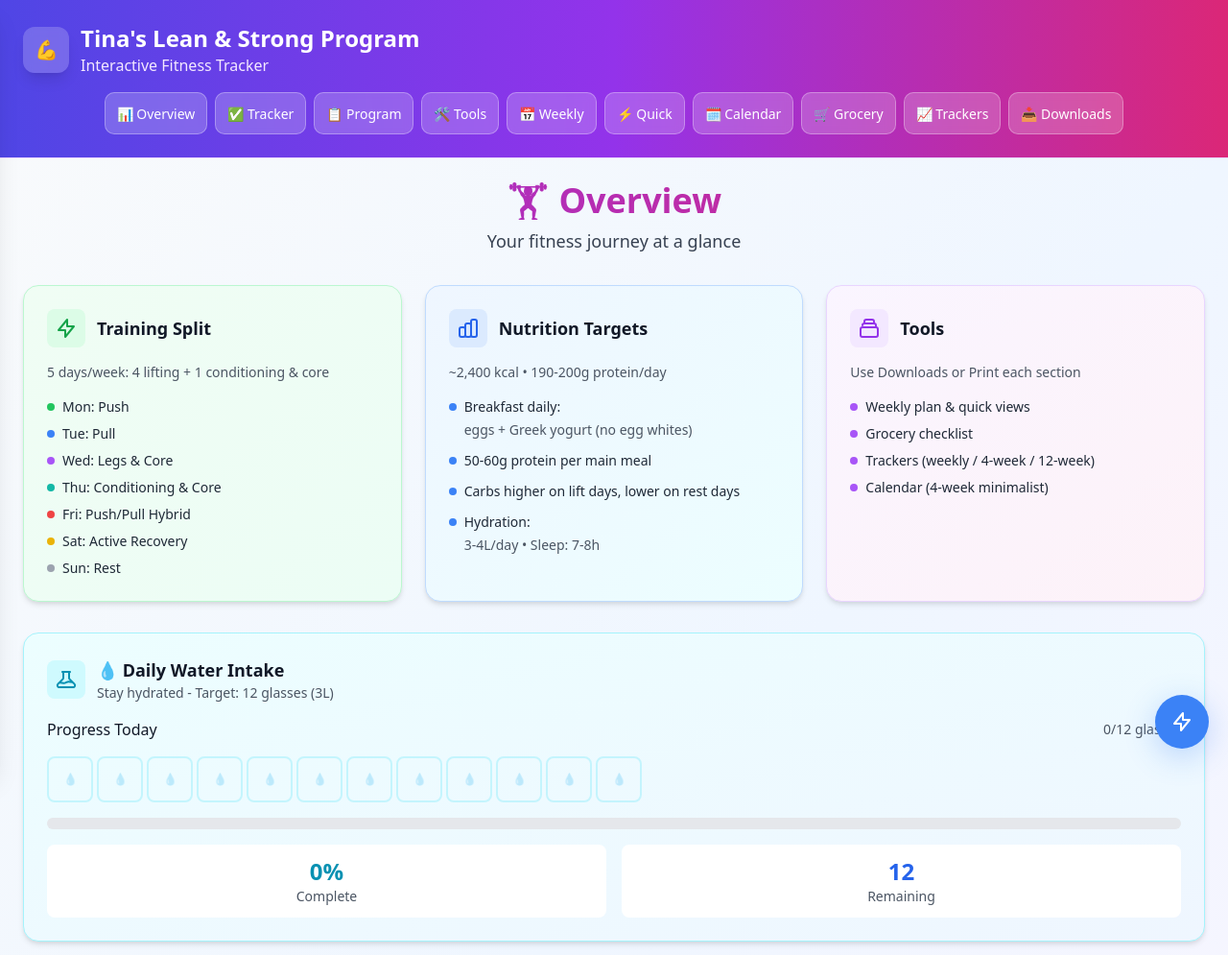
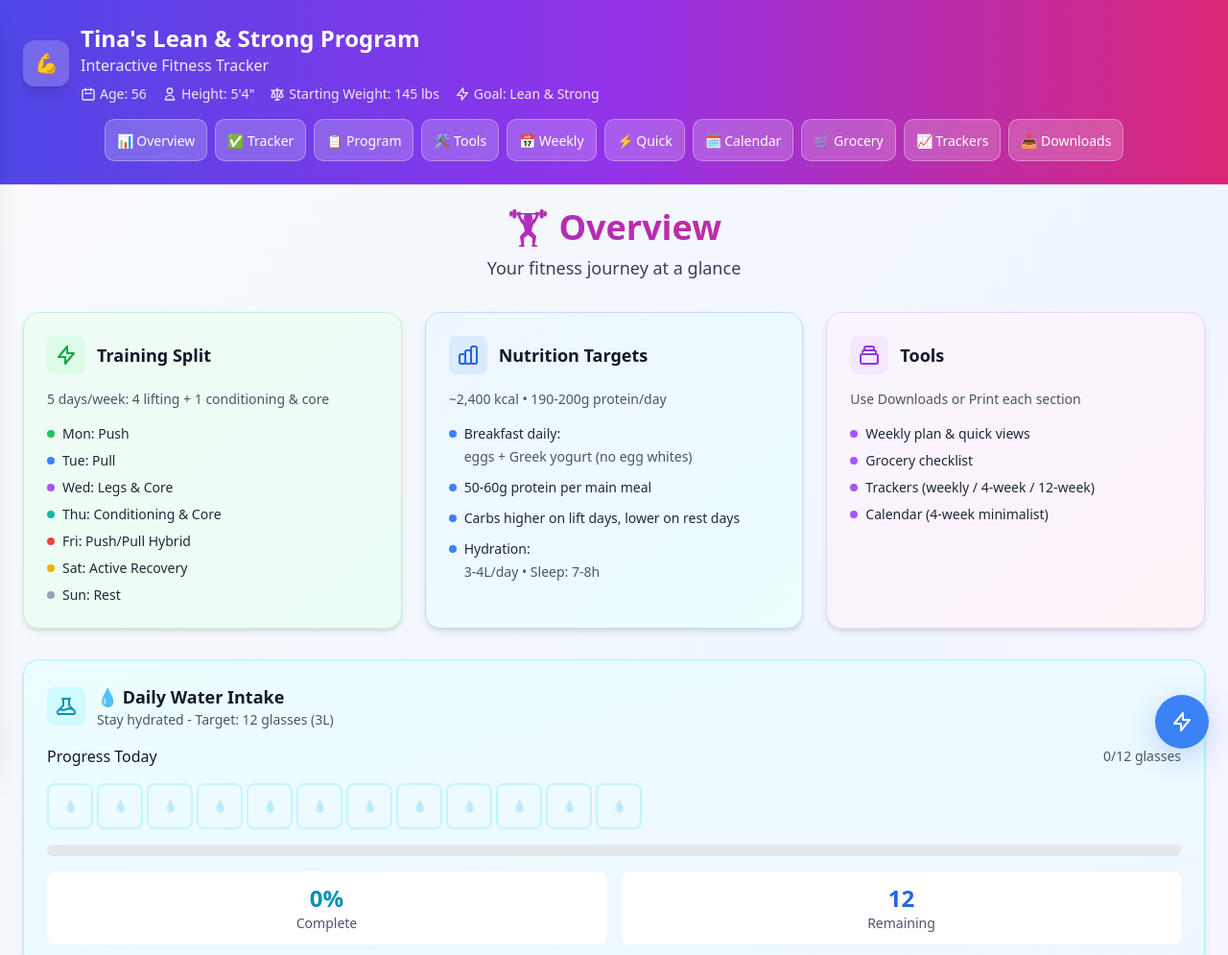
Before and after one commit to curtismu7/sixpack-tina, a website: page public/index.html in a window 1280 px wide. Shown: the top 995 px of the page at 96% size. Drawn offline with nearby package versions, Linux system fonts and the light colour scheme.

Commit message:
Add Tina's bio information to header (age 56, height 5'4", starting weight 145 lbs)

```diff
--- a/public/index.html
+++ b/public/index.html
@@ -235,9 +235,35 @@
           </svg>
         </button>
         <div class="w-12 h-12 rounded-xl bg-white/20 backdrop-blur-sm text-white grid place-content-center font-bold text-xl shadow-lg">💪</div>
-        <div>
+        <div class="flex-1">
           <h1 class="text-2xl font-bold text-white">Tina's Lean & Strong Program</h1>
           <p class="text-purple-100">Interactive Fitness Tracker</p>
+          <div class="flex flex-wrap gap-4 mt-2 text-sm text-purple-100">
+            <span class="flex items-center gap-1">
+              <svg class="w-4 h-4" fill="none" stroke="currentColor" viewBox="0 0 24 24">
+                <path stroke-linecap="round" stroke-linejoin="round" stroke-width="2" d="M8 7V3m8 4V3m-9 8h10M5 21h14a2 2 0 002-2V7a2 2 0 00-2-2H5a2 2 0 00-2 2v12a2 2 0 002 2z"></path>
+              </svg>
+              Age: 56
+            </span>
+            <span class="flex items-center gap-1">
+              <svg class="w-4 h-4" fill="none" stroke="currentColor" viewBox="0 0 24 24">
+                <path stroke-linecap="round" stroke-linejoin="round" stroke-width="2" d="M16 7a4 4 0 11-8 0 4 4 0 018 0zM12 14a7 7 0 00-7 7h14a7 7 0 00-7-7z"></path>
+              </svg>
+              Height: 5'4"
+            </span>
+            <span class="flex items-center gap-1">
+              <svg class="w-4 h-4" fill="none" stroke="currentColor" viewBox="0 0 24 24">
+                <path stroke-linecap="round" stroke-linejoin="round" stroke-width="2" d="M3 6l3 1m0 0l-3 9a5.002 5.002 0 006.001 0M6 7l3 9M6 7l6-2m6 2l3-1m-3 1l-3 9a5.002 5.002 0 006.001 0M18 7l3 9m-3-9l-6-2m0-2v2m0 16V5m0 16H9m3 0h3"></path>
+              </svg>
+              Starting Weight: 145 lbs
+            </span>
+            <span class="flex items-center gap-1">
+              <svg class="w-4 h-4" fill="none" stroke="currentColor" viewBox="0 0 24 24">
+                <path stroke-linecap="round" stroke-linejoin="round" stroke-width="2" d="M13 10V3L4 14h7v7l9-11h-7z"></path>
+              </svg>
+              Goal: Lean & Strong
+            </span>
+          </div>
         </div>
       </div>
 
```
